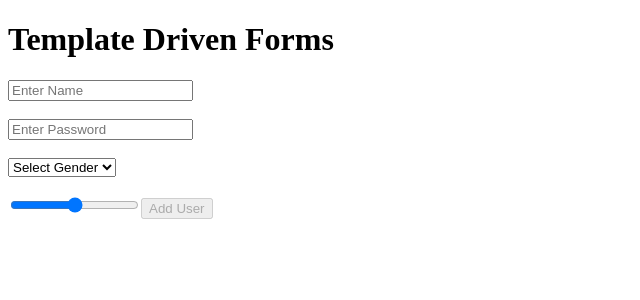
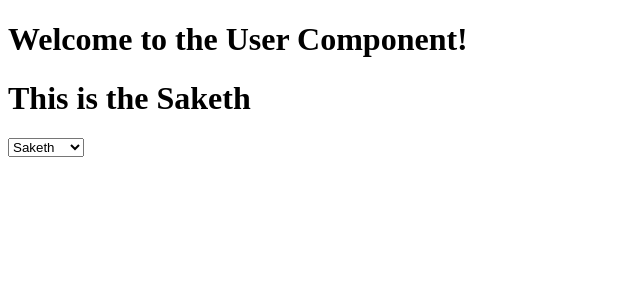
Before and after one commit to SakethSampathVinay/learn-angular, an Angular app: page / in a window 1280 px wide. Shown: the top 300 px of the page, without its empty margins (0-640 px from the left). Built offline with nearby package versions, Linux system fonts and the light colour scheme.

Commit message:
learned pass data in child component

```diff
--- a/src/app/app.component.html
+++ b/src/app/app.component.html
@@ -34,4 +34,12 @@
 
 <!-- <app-form-grouping></app-form-grouping> -->
 
-<app-template-driven-form></app-template-driven-form>
+<!-- <app-template-driven-form></app-template-driven-form> -->
+
+<app-user [user]="selectedUser.value"></app-user>
+
+<select #selectedUser (change)="onUserChange(selectedUser.value)" name="" id="">
+    <option value="Saketh">Saketh</option>
+    <option value="Sampath">Sampath</option>
+    <option value="Vinay">Vinay</option>
+</select>
--- a/src/app/app.component.ts
+++ b/src/app/app.component.ts
@@ -20,13 +20,14 @@ import { RoutingComponent } from "./routing/routing.component";
 import { FormComponent } from "./form/form.component";
 import { FormGroupingComponent } from "./form-grouping/form-grouping.component";
 import { TemplateDrivenFormComponent } from "./template-driven-form/template-driven-form.component";
+import { UserComponent } from "./user/user.component";
 
 @Component({
   selector: 'app-root',
   // imports: [RouterOutlet],
   templateUrl: './app.component.html',
   styleUrl: './app.component.css',
-  imports: [TemplateDrivenFormComponent]
+  imports: [UserComponent]
 })
 export class AppComponent {
   title = 'learn-angular-youtube';
@@ -43,4 +44,13 @@ export class AppComponent {
   otherFunction() {
     console.log("Other Function Called");
   }
+
+
+  userName = "Bruce"
+
+  onUserChange(user: string) {
+    this.userName = user;
+  }
+
+
 }
--- a/src/app/user/user.component.html
+++ b/src/app/user/user.component.html
@@ -1,3 +1,3 @@
 <h1>Welcome to the User Component!</h1>
 
-<h1>User name is: {{name}}</h1>
+<h1>This is the {{user}}</h1>
--- a/src/app/user/user.component.ts
+++ b/src/app/user/user.component.ts
@@ -1,4 +1,4 @@
-import { Component } from '@angular/core';
+import { Component, Input } from '@angular/core';
 import { ActivatedRoute } from '@angular/router';
 
 @Component({
@@ -8,14 +8,17 @@ import { ActivatedRoute } from '@angular/router';
   styleUrl: './user.component.css',
 })
 export class UserComponent {
-  name: null | string = '';
+  // name: null | string = '';
 
-  constructor(private route: ActivatedRoute) {}
+  // constructor(private route: ActivatedRoute) {}
 
-  ngOnInit() {
-    this.route.params.subscribe((params) => {
-      console.log(params);
-      this.name = params['name'];
-    });
-  }
+  // ngOnInit() {
+  //   this.route.params.subscribe((params) => {
+  //     console.log(params);
+  //     this.name = params['name'];
+  //   });
+  // }
+
+  @Input() user: string = "";
+
 }
```
